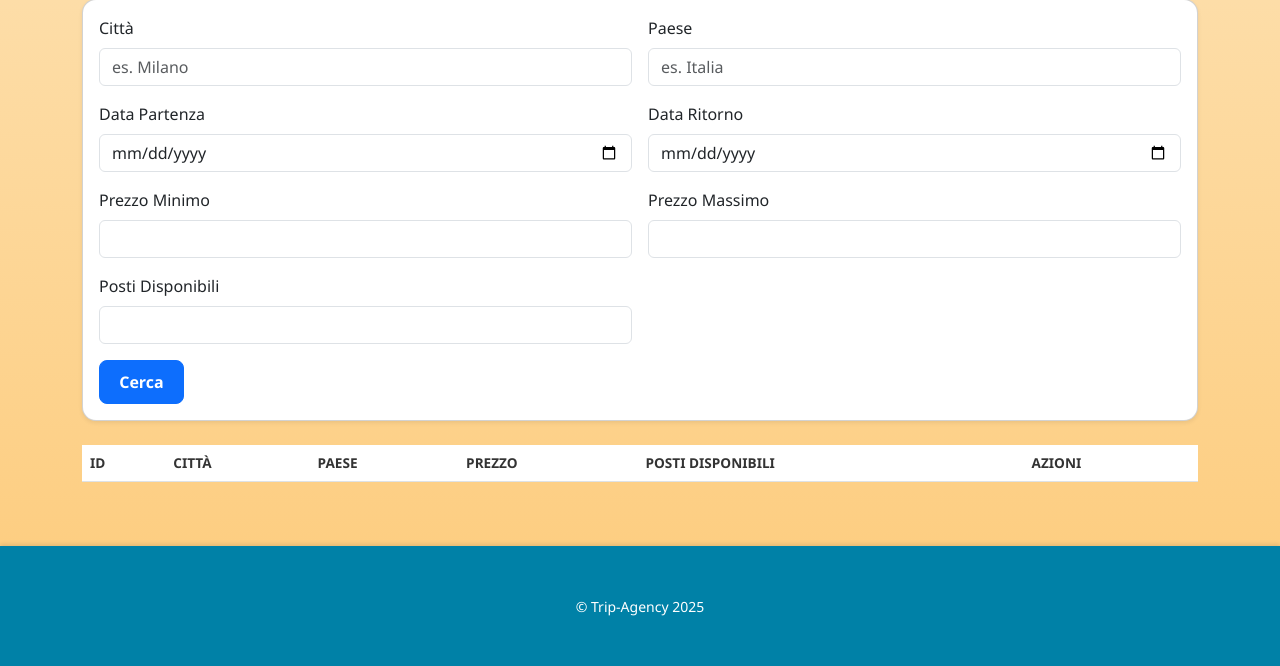
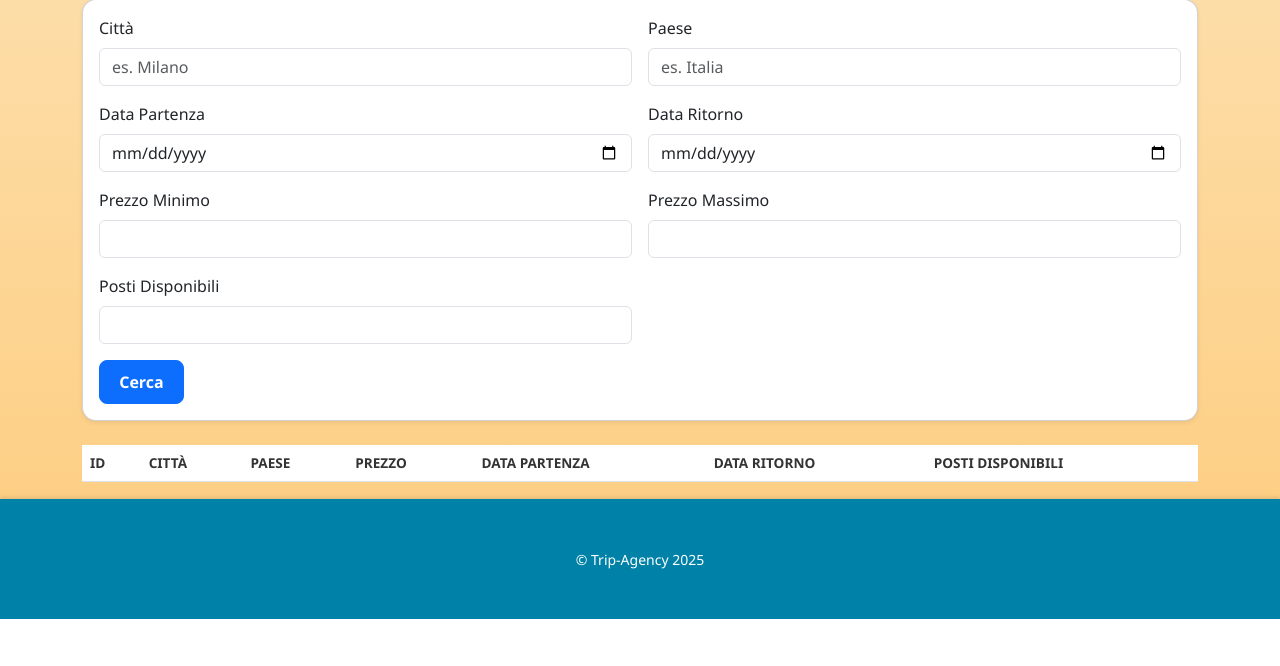
Before and after one commit to chiaratanzi00/DB_MYSQL_PHP, a PHP site: page /ricerca.php in a window 1280 px wide. Shown: the part 181-847 px from the top of the page. After the commit the page ends 800 px from the top, so only its background shows below. Run offline with PHP 8.4, Linux system fonts and the light colour scheme; lists and menus that the app fills with data are empty.

Commit message:
modifiche varie

```diff
--- a/TRIP_AGENCY/destinazioni.php
+++ b/TRIP_AGENCY/destinazioni.php
@@ -3,7 +3,7 @@
     include 'db.php';
 
     //Logica per impaginazione
-    $perPagina = 10;  // n elementi mostrati per pagina
+    $perPagina = 5;  // n elementi mostrati per pagina
     $page = isset($_GET['page']) ? max(1, intval($_GET['page'])) : 1;
     $offset = ($page - 1) * $perPagina;
 
@@ -193,7 +193,7 @@
                     <td><?= $row['id'] ?></td>
                     <td><?= $row['citta'] ?></td>
                     <td><?= $row['paese'] ?></td>
-                    <td><?= $row['prezzo'] ?></td>
+                    <td><?= $row['prezzo'] ?>€</td>
                     <td><?= $row['data_partenza'] ?></td>
                     <td><?= $row['data_ritorno'] ?></td>
                     <td><?= $row['posti_disponibili'] ?></td>
--- a/TRIP_AGENCY/footer.php
+++ b/TRIP_AGENCY/footer.php
@@ -1,6 +1,6 @@
 </main> <!-- chiusura main di header-->
 
-<footer class="text-white text-center mt-5 p-5" style="background-color: #0081a7">
+<footer class="text-white text-center footer_personal p-5 fixed" style="background-color: #0081a7">
 
     <small>© Trip-Agency <?php echo date("Y"); ?></small>
 
--- a/TRIP_AGENCY/ricerca.php
+++ b/TRIP_AGENCY/ricerca.php
@@ -1,5 +1,94 @@
-<?php include 'header.php'; ?>
-<?php include 'db.php'; ?>
+<?php
+include 'header.php';
+include 'db.php';
+
+// Logica per impaginazione
+$perPagina = 5;
+$page = isset($_GET['page']) ? max(1, intval($_GET['page'])) : 1;
+$offset = ($page - 1) * $perPagina;
+
+// recuperare i valori del form tramite get
+// $_GET['nome'] contiene i valori inviati dal form tramite GET
+// ?? '' significa se il valore non esiste, uso una stringa vuota.
+$citta = $_GET['citta'] ?? '';
+$paese = $_GET['paese'] ?? '';
+$data_partenza = $_GET['data_partenza'] ?? '';
+$data_ritorno = $_GET['data_ritorno'] ?? '';
+$prezzo_minimo = $_GET['prezzo_minimo'] ?? '';
+$prezzo_massimo = $_GET['prezzo_massimo'] ?? '';
+$posti_disponibili = $_GET['posti_disponibili'] ?? '';
+
+
+// aggiungo i vari filtri
+
+// $where conterrà le condizioni SQL (es. "citta LIKE ?")
+$where = [];
+// $params contiene i valori da inserire nei ? in ordine.
+$params = [];
+// $types → stringa usata da bind_param() (s=stringa, i=intero).
+$types = "";
+
+
+// Controllo se l’utente ha inserito un valore
+// Aggiungo una condizione alla WHERE
+// Aggiungo il valore ai parametri
+// Specifico il tipo (s/string, i/int)
+
+
+// Città
+if ($citta !== '') {
+    $where[] = "citta LIKE ?";
+    $params[] = "%$citta%";
+    $types .= "s";
+}
+
+// Paese
+if ($paese !== '') {
+    $where[] = "paese LIKE ?";
+    $params[] = "%$paese%";
+    $types .= "s";
+}
+
+// Data partenza
+if ($data_partenza !== '') {
+    $where[] = "data_partenza >= ?";
+    $params[] = $data_partenza;
+    $types .= "s";
+}
+
+// Data ritorno
+if ($data_ritorno !== '') {
+    $where[] = "data_ritorno <= ?";
+    $params[] = $data_ritorno;
+    $types .= "s";
+}
+
+// Prezzo minimo
+if ($prezzo_minimo !== '') {
+    $where[] = "prezzo >= ?";
+    $params[] = $prezzo_minimo;
+    $types .= "i";
+}
+
+// Prezzo massimo
+if ($prezzo_massimo !== '') {
+    $where[] = "prezzo <= ?";
+    $params[] = $prezzo_massimo;
+    $types .= "i";
+}
+
+// Posti disponibili
+if ($posti_disponibili !== '') {
+    $where[] = "posti_disponibili >= ?";
+    $params[] = $posti_disponibili;
+    $types .= "i";
+}
+
+
+?>
+
+
+
 
 
 
@@ -15,37 +104,37 @@
 
                     <div class="col-md-6">
                         <label class="form-label font-weight: 600">Città</label>
-                        <input type="text" name="citta" class="form-control"  placeholder="es. Milano">
+                        <input type="text" name="citta" class="form-control"  placeholder="es. Milano" value="<?= htmlspecialchars($citta) ?>">
                     </div>
 
                     <div class="col-md-6">
                         <label class="form-label font-weight: 600">Paese</label>
-                        <input type="text" name="paese" class="form-control"  placeholder="es. Italia">
+                        <input type="text" name="paese" class="form-control"  placeholder="es. Italia" value="<?= htmlspecialchars($paese) ?>">
                     </div>
 
                     <div class="col-md-6">
                         <label class="form-label font-weight: 600">Data Partenza</label>
-                        <input type="date" name="data_partenza" class="form-control">
+                        <input type="date" name="data_partenza" class="form-control" value="<?= htmlspecialchars($data_partenza) ?>">
                     </div>
 
                     <div class="col-md-6">
                         <label class="form-label font-weight: 600">Data Ritorno</label>
-                        <input type="date" name="data_ritorno" class="form-control">
+                        <input type="date" name="data_ritorno" class="form-control" value="<?= htmlspecialchars($data_ritorno) ?>">
                     </div>
 
                     <div class="col-md-6">
                         <label class="form-label font-weight: 600">Prezzo Minimo</label>
-                        <input type="number" name="prezzo_minimo" min="0" class="form-control">
+                        <input type="number" name="prezzo_minimo" min="0" class="form-control" value="<?= htmlspecialchars($prezzo_minimo) ?>">
                     </div>
 
                     <div class="col-md-6">
                         <label class="form-label font-weight: 600">Prezzo Massimo</label>
-                        <input type="number" name="prezzo_massimo" min="0" class="form-control">
+                        <input type="number" name="prezzo_massimo" min="0" class="form-control" value="<?= htmlspecialchars($prezzo_massimo) ?>">
                     </div>
 
                     <div class="col-md-6">
                     <label class="form-label font-weight: 600">Posti Disponibili</label>
-                    <input type="number" name="posti" class="form-control">
+                    <input type="number" name="posti_disponibili" class="form-control" value="<?= htmlspecialchars($posti_disponibili) ?>">
                     </div>
 
                     <div class="col-12 mt-3">
@@ -56,6 +145,8 @@
             </form>
         </div>
     </div>
+
+
 
     <!--Tabella-->
     <table class="table table-striped">
@@ -68,32 +159,26 @@
                 <th>Città</th>
                 <th>Paese</th>
                 <th>Prezzo</th>
-                <th>Posti Disponibili</th>
-                <th>Azioni</th>
+                <th>Data partenza</th>
+                <th>Data Ritorno</th>
+                <th>Posti disponibili</th>
 
             </tr>
 
         </thead>
 
-    </table>
+        <tbody>
 
 
 
 
 
 
+        </tbody>
 
 
 
-
-
-
-
-
-
-
-
-
+    </table>
 
 
 <?php  include 'footer.php' ?>
--- a/TRIP_AGENCY/ricerca.txt
+++ b/TRIP_AGENCY/ricerca.txt
@@ -7,3 +7,5 @@ cosa posso RICERCARE nel file RICERCA ?
 - data partenza
 - data ritorno
 - posti disponibili (Posti ancora disponibili?)
+
+se prenoto un viaggio ad esempio a TORINO e i posti disponibili sono un 15 quindi in ricerca destinazione DOVREBBE essere 14, come lo traduco in codice?
```
Also changed, not shown: TRIP_AGENCY/clienti.php (+71 -4 lines), TRIP_AGENCY/prenotazioni.php (+5 -4 lines), TRIP_AGENCY/images/screenshot2.png (deleted), TRIP_AGENCY/images/screenshot3.png (deleted).
